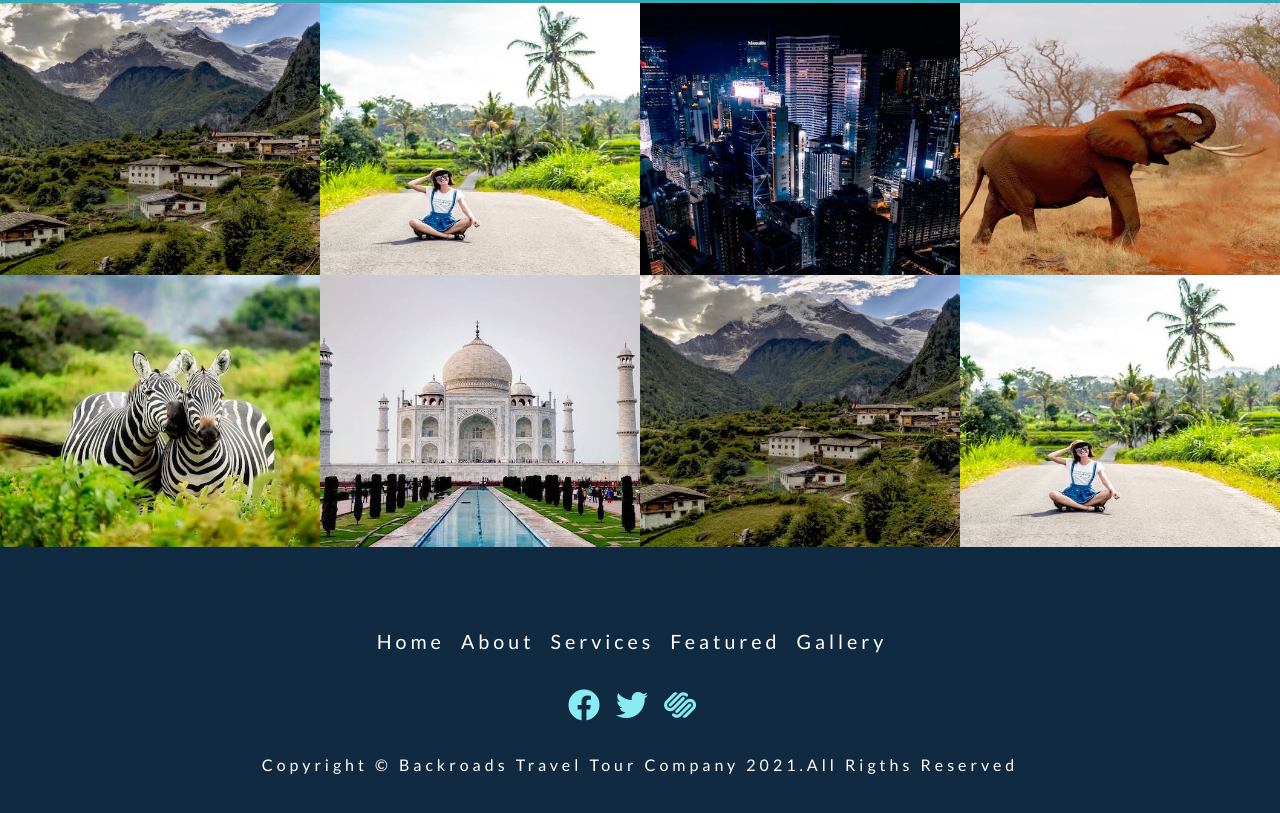
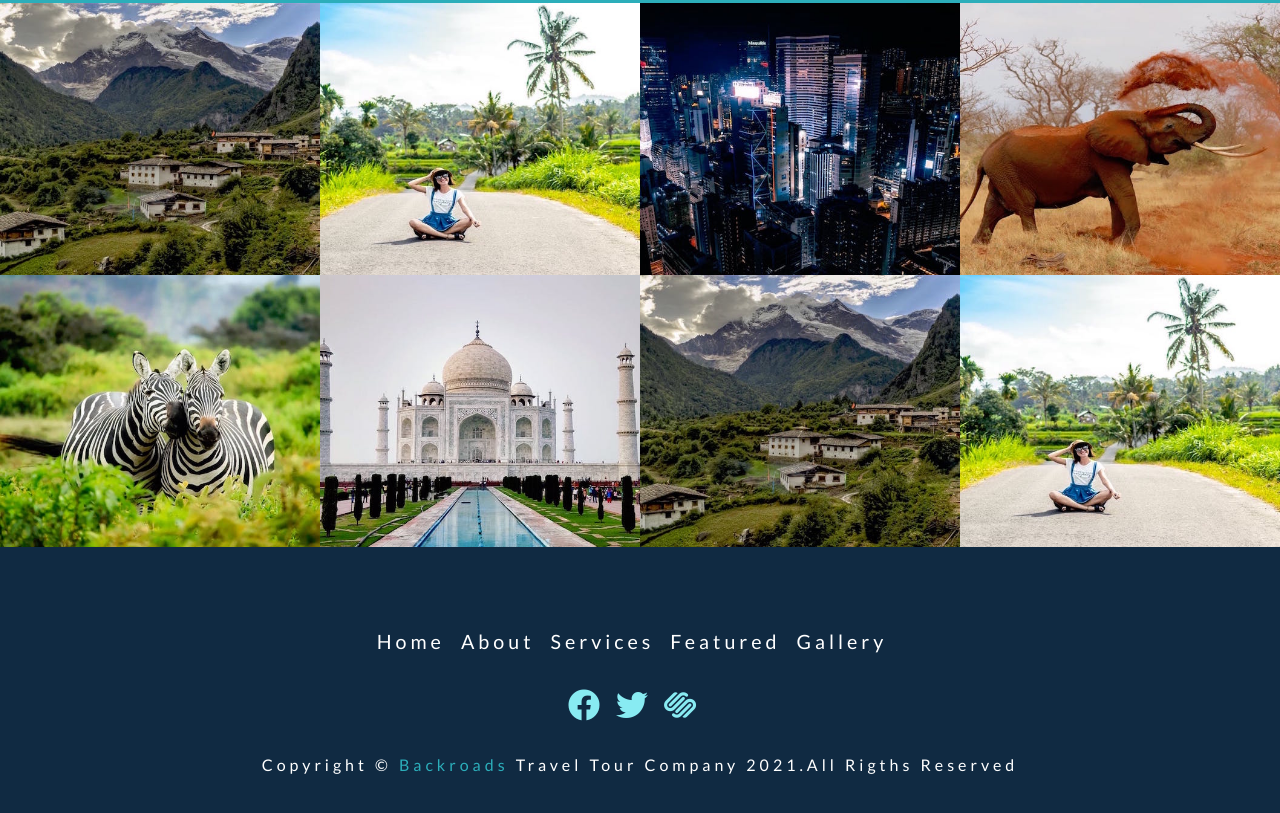
Before and after one commit to ALANJACOB123/Back-Roads, a plain HTML site: page index.html in a window 1280 px wide. Shown: the part 3292-4105 px from the top of the page. Drawn offline with Linux system fonts and the light colour scheme.

Commit message:
Added primary-5 color
Added primary-5 color to the footer text

```diff
--- a/css/styles.css
+++ b/css/styles.css
@@ -661,3 +661,6 @@ Footer
   letter-spacing: var(--spacing);
   color: var(--clr-white);
 }
+.footer-span{
+  color: var(--clr-primary-5);
+}
```
